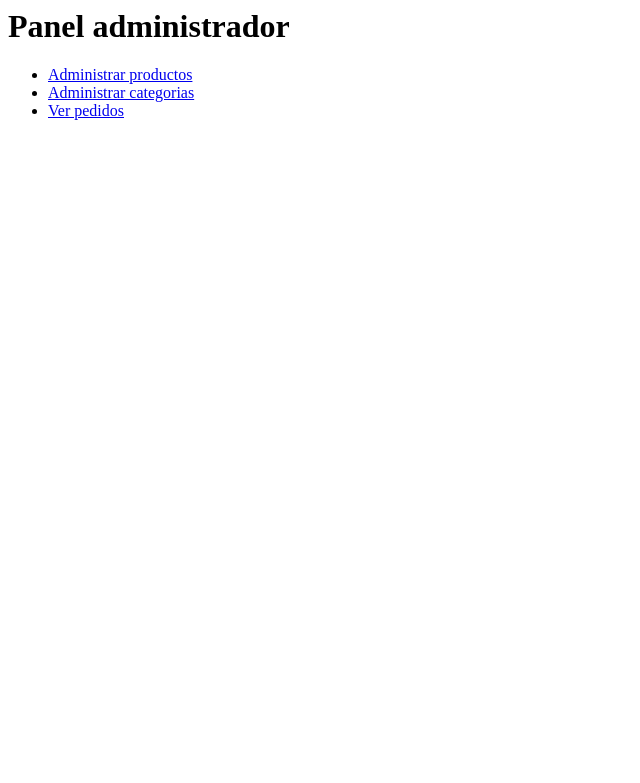
After one commit to Alex12671/nosemipanaM07-M09, a PHP site: page /views/admin/panelAdmin.php in a window 1280 px wide. The commit adds this page. Shown: the top 783 px of the page, without its empty margins (0-640 px from the left). Run offline with PHP 8.4, Linux system fonts and the light colour scheme.

Commit message:
Add files via upload

```diff
--- a/index.php
+++ b/index.php
@@ -1,4 +1,7 @@
 <!--Controlador frontal: fichero que se encarga de cargarlo absolutamente todo -->
+<?php
+    session_start();
+?>
 <!DOCTYPE html>
 <html lang="en">
 <head>
--- a/models/admin.php
+++ b/models/admin.php
@@ -33,11 +33,13 @@ class Admin extends Database {
         $sql = "SELECT * FROM admin where Nombre='$username' and Password= '".md5($password)."'";
         $result = $this->db->query($sql);
         $rows = $result->rowCount();
-        session_start();
         if ($rows == 1) {
             $_SESSION["Administrador"]= $username;
+            return true;
         }
-        return $rows;
+        else {
+            return false;
+        }
     }
 }
 
--- a/views/admin/logAdmin.php
+++ b/views/admin/logAdmin.php
@@ -1,5 +1,3 @@
-<?php session_start(); ?>
-<!DOCTYPE html>
 <html lang="es">
 <head>
     <meta charset="UTF-8">
--- /dev/null
+++ b/views/admin/panelAdmin.php
@@ -0,0 +1,16 @@
+<html lang="es">
+<head>
+    <meta charset="UTF-8">
+    <meta http-equiv="X-UA-Compatible" content="IE=edge">
+    <meta name="viewport" content="width=device-width, initial-scale=1.0">
+    <title>Panel Administración</title>
+</head>
+<body>
+    <h1>Panel administrador</h1>
+    <ul class="adminMenu">
+        <li><a href="index.php?controller=product&action=showProducts">Administrar productos</li>
+        <li><a href="index.php?controller=category&action=showCategories">Administrar categorias</li>
+        <li><a href="index.php?controller=order&action=showOrders">Ver pedidos</li>
+    </ul>
+</body>
+</html>
--- a/views/general/sortir.php
+++ b/views/general/sortir.php
@@ -2,5 +2,3 @@
 session_start();
 session_destroy();
 ?>
-
-<meta http-equiv="refresh" content="0; url=../../index.php">
```
Also changed, not shown: controllers/adminController.php (+15 -7 lines).
